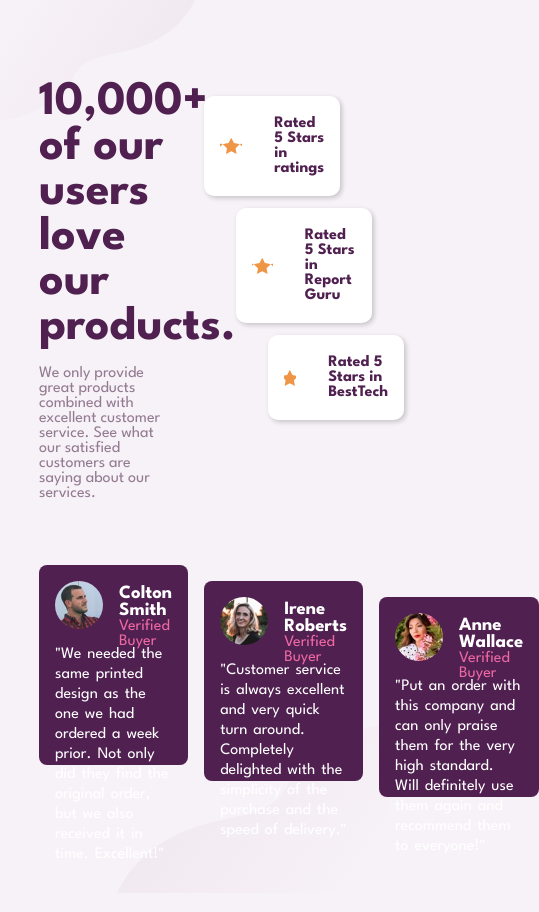
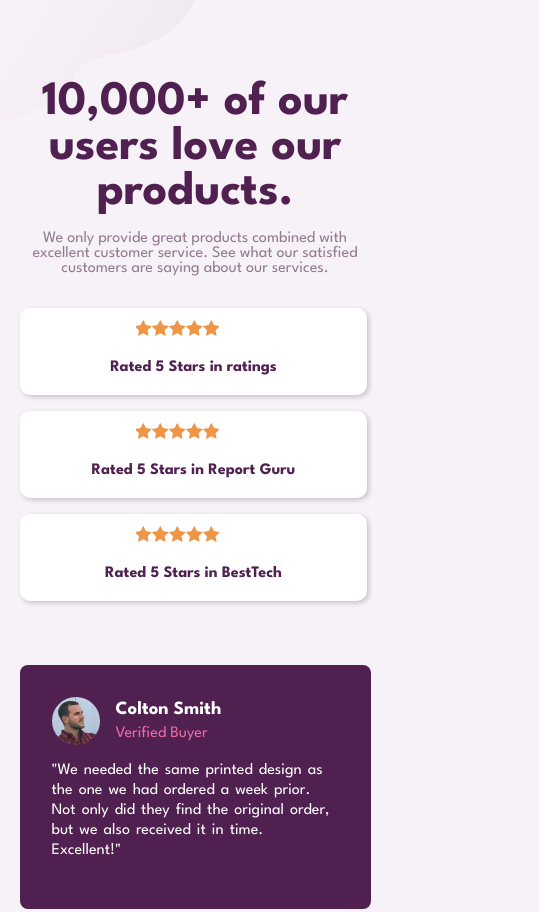
Before and after one commit to Ekojode/FE_Social_Section, a plain HTML site: page index.html in a window 390 px wide. Shown: the top 912 px of the page, 539 px wide, since content can reach past the window. Drawn offline with Linux system fonts and the light colour scheme.

Commit message:
Responsive style added

```diff
--- a/index.html
+++ b/index.html
@@ -9,6 +9,7 @@
     <link rel="preconnect" href="https://fonts.gstatic.com" crossorigin>
     <link href="https://fonts.googleapis.com/css2?family=League+Spartan:wght@400;500;700&display=swap" rel="stylesheet">
     <link rel="stylesheet" href="./style.css">
+    <link rel="icon" type="image/x-icon" href="./social-proof-section-master/images/favicon-32x32.png">
     <title>FE Social Proof Section</title>
 </head>
 
--- a/style.css
+++ b/style.css
@@ -25,6 +25,7 @@ main {
 ul {
     text-decoration: none;
     list-style: none;
+    padding: 0;
 }
 
 .main-section {
@@ -150,3 +151,55 @@ h4 {
     word-spacing: 2px;
     line-height: 1.25;
 }
+
+@media (max-width: 1000px) {
+    main {
+        width: 90vw;
+        max-width: 37.5rem;
+    }
+    .main-section {
+        flex-direction: column;
+        text-align: center;
+    }
+    .main-section section {
+        width: 100%;
+    }
+    .rating-section {
+        width: 100vw;
+        max-width: 35rem;
+    }
+    .rating-section li:nth-child(1) {
+        margin: 0rem;
+        margin-bottom: 1rem;
+    }
+    .rating-section li:nth-child(2) {
+        margin: 0rem;
+        margin-bottom: 1rem;
+    }
+    .rating-section li:nth-child(3) {
+        margin: 0rem;
+        margin-bottom: 1rem;
+    }
+    .rating-box {
+        flex-direction: column;
+        text-align: center;
+        width: 100%;
+    }
+    .review-section ul {
+        flex-direction: column;
+    }
+    .review-list {
+        height: auto;
+        margin: 0;
+        padding: 2rem;
+    }
+}
+
+@media (max-width: 600px) {
+    .rating-section {
+        width: 90vw;
+    }
+    .rating-box {
+        width: 90%;
+    }
+}
```
